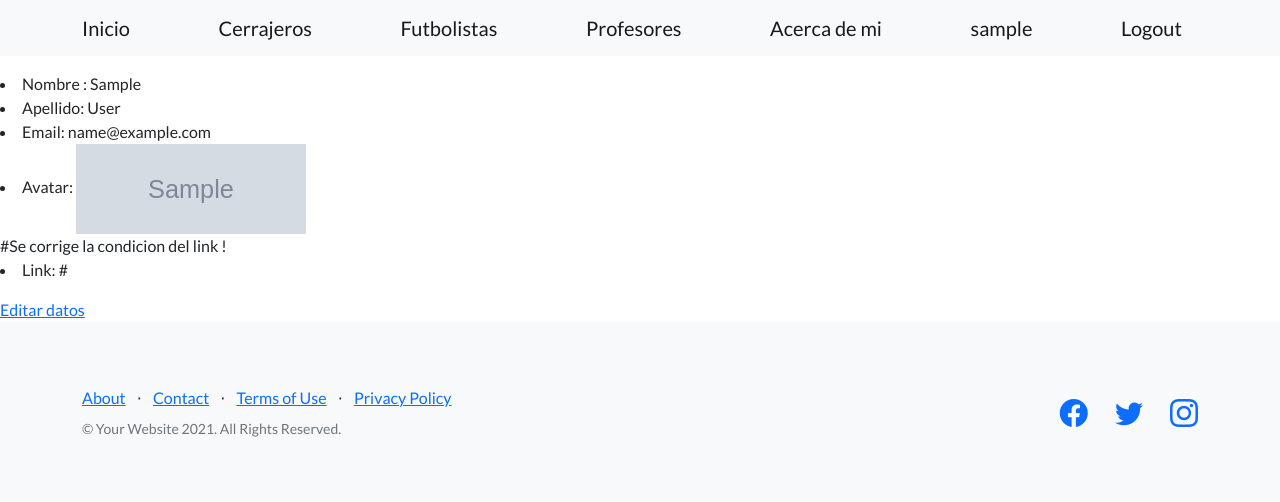
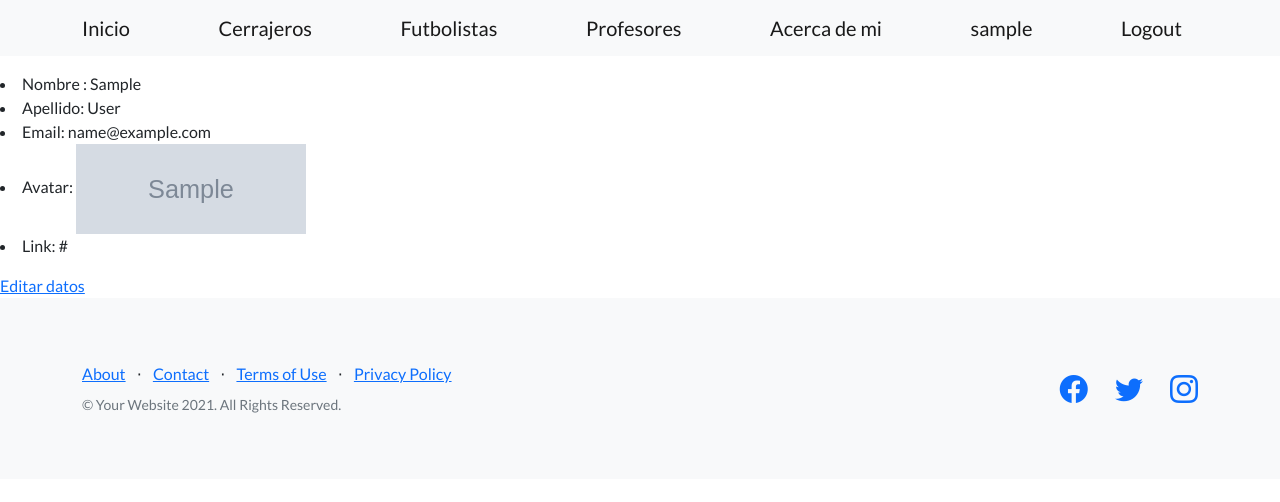
Before and after one commit to Matiasumz/Entrega1-Munoz, a Django app: page /accounts/datos/ in a window 1280 px wide. Shown: the top 502 px of the page. Run offline with Django 4.2, Linux system fonts and the light colour scheme; a user stored in the database is signed in; tables that the repository leaves empty hold one stand-in row (values such as "Sample post"); grey boxes marked "Sample" are stand-in pictures; some libraries are stand-ins or nearby versions.

Commit message:
Se borra comentario

```diff
--- a/accounts/templates/accounts/usuario_datos.html
+++ b/accounts/templates/accounts/usuario_datos.html
@@ -17,7 +17,7 @@
        {% if mas_datos.avatar %}
             <li>Avatar: <img src="{{mas_datos.avatar.url}}" width="230" height="90" alt="Imagen de perfil"></li>
         {% endif %}
-        {% if mas_datos.link %} #Se corrige la condicion del link !
+        {% if mas_datos.link %}
             <li>Link: {{mas_datos.link}}</li>
         {% endif %}
         </p>
```
